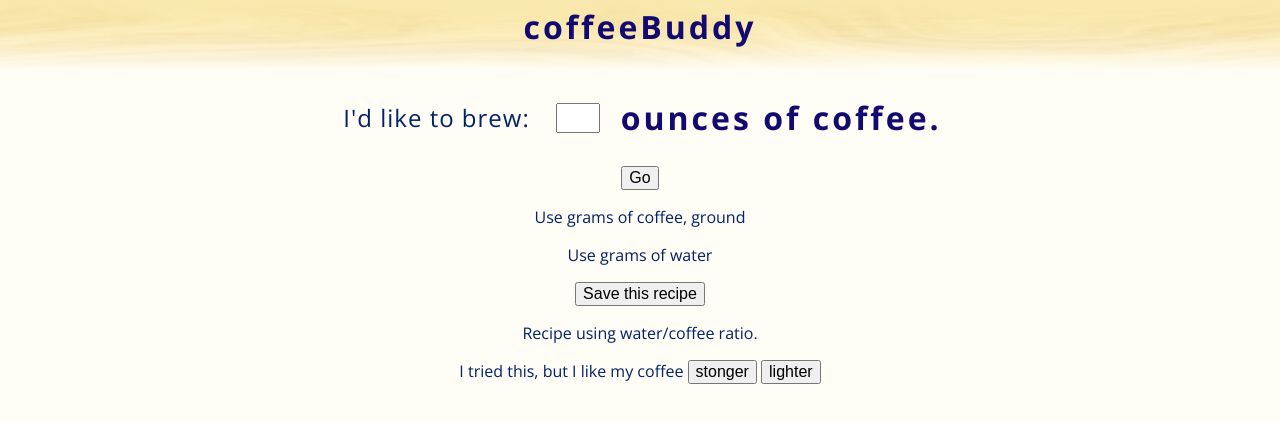
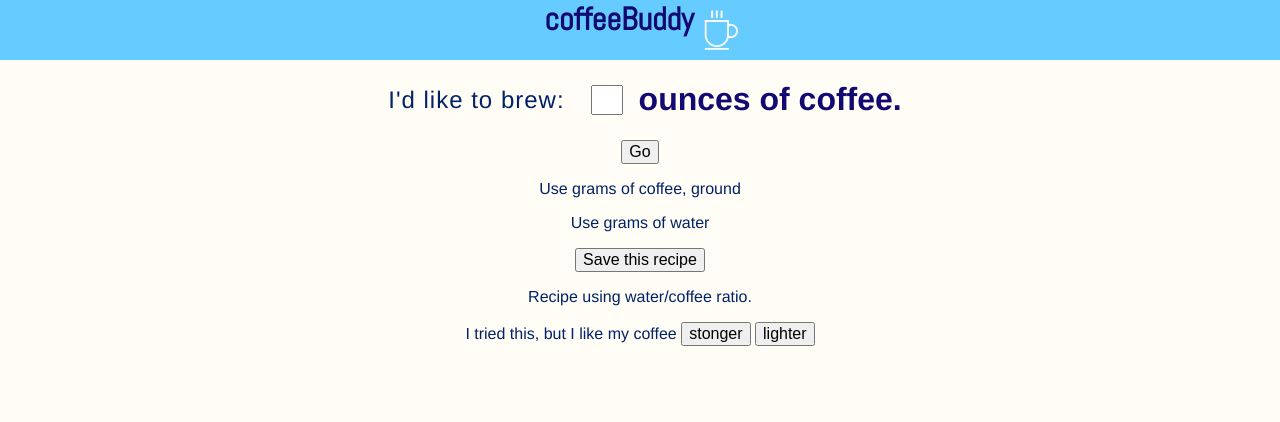
Before and after one commit to andybeers/coffeeBuddy, a plain HTML site: page index.html in a window 1280 px wide. Drawn offline with nearby package versions, Linux system fonts and the light colour scheme.

Commit message:
Added image to logo. Changed header color.

```diff
--- a/index.html
+++ b/index.html
@@ -3,14 +3,15 @@
 <head>
 	<meta charset="utf-8">
 	<title>coffeeBuddy</title>
-	<link href="https://fonts.googleapis.com/css?family=Open+Sans:400,400i,700" rel="stylesheet">
+	<link href="https://fonts.googleapis.com/css?family=Abel" rel="stylesheet">
 	<link rel="stylesheet" href="css/normalize.css">
 	<link rel="stylesheet" href="main.css">
 	<meta name="viewport" content="width=device-width, initial-scale=1.0">
 </head>
 <body>
-	<header class="main-header">
-		<h1 class="coffeeBuddy">coffeeBuddy</h1>
+	<header id="main-header">
+		<h1 class="logo">coffeeBuddy</h1>
+		<img src="img/coffeeLogo.png" alt="coffeeBuddy logo" height="42" width="42">
 	</header>
 	<div id="wrapper">
 		<div id="prompt">
--- a/main.css
+++ b/main.css
@@ -2,8 +2,12 @@
 General
 ****************/
 
+* {
+  box-sizing: border-box;
+}
+
 body {
-	font-family: 'Open Sans', sans-serif;
+	font-family: 'Helvetica', sans-serif;
 	text-align: center;
 }
 
@@ -36,26 +40,18 @@ input[type=text] {
 Heading
 ****************/
 
-.main-header {
-  height: 70px;
-  padding-top: 0;
-  background: linear-gradient(to bottom, rgb(249, 232, 174), transparent 99%),
-              linear-gradient(to top, rgb(255, 253, 246), transparent 99%),
-
-              #fff7e6 url('img/wood.jpg') no-repeat center;
-
-  background-size: cover;
+#main-header {
+  height: 60px;
+  background-color: #66ccff;
+  display: flex;
+  justify-content: center;
+  align-items: center;
 }
 
-h1 {
-	font-family: 'Open Sans', sans-serif;
-	font-weight: 700;
-	letter-spacing: 3px;
+.logo {
+	margin-top: 0;
+	font-family: 'Abel', sans-serif;;
 	padding: 5px;
-}
-
-.coffeeBuddy {
-	margin-top: 0;
 }
 
 
@@ -68,9 +64,6 @@ body {
 	color: #002266;
 }
 
-header {
-	background-color: rgb(255, 253, 246);
-}
 
 h1 {
 	color: rgb(18, 9, 113);
```
Also changed, not shown: img/coffeeLogo.png (added).
